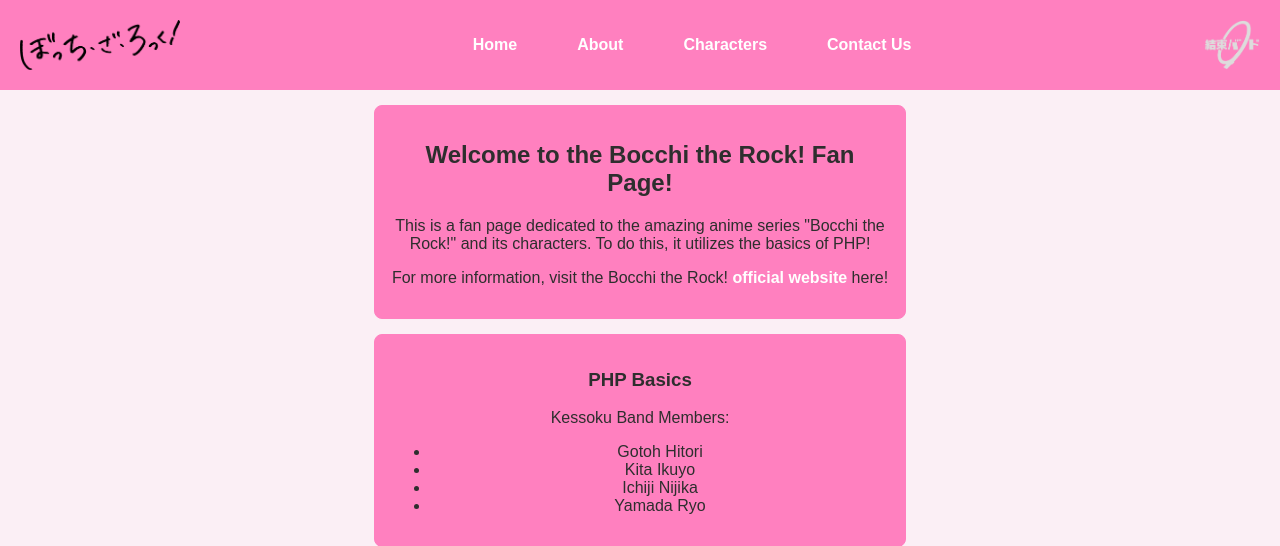
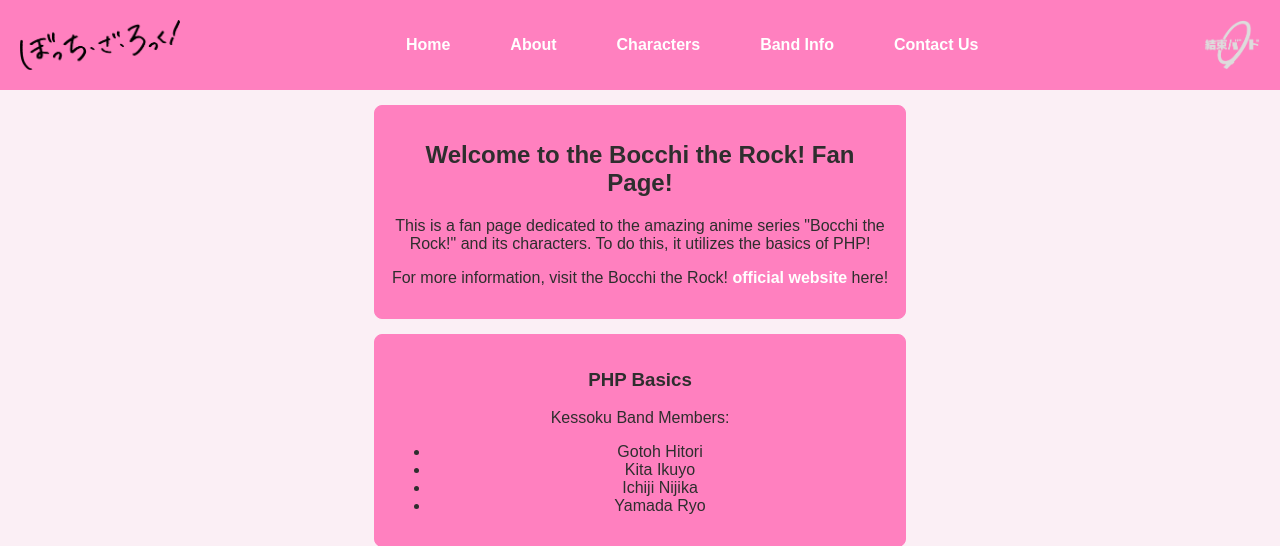
Before and after one commit to Mikaelaa05/AD-Task-2, a PHP site: page /index.php in a window 1280 px wide. Shown: the top 546 px of the page. Run offline with PHP 8.4, Linux system fonts and the light colour scheme.

Commit message:
feat: Add 'Band Info' link to the navigation menu

```diff
--- a/components/header.php
+++ b/components/header.php
@@ -35,6 +35,7 @@
                         <li><a href="<?php echo BASE_URL; ?>index.php">Home</a></li>
                         <li><a href="<?php echo BASE_URL; ?>page/about.php">About</a></li>
                         <li><a href="<?php echo BASE_URL; ?>page/characters.php">Characters</a></li>
+                        <li><a href="<?php echo BASE_URL; ?>page/band_info.php">Band Info</a></li>
                         <li><a href="<?php echo BASE_URL; ?>page/contact.php">Contact Us</a></li>
                     </ul>
                 </nav>
```
